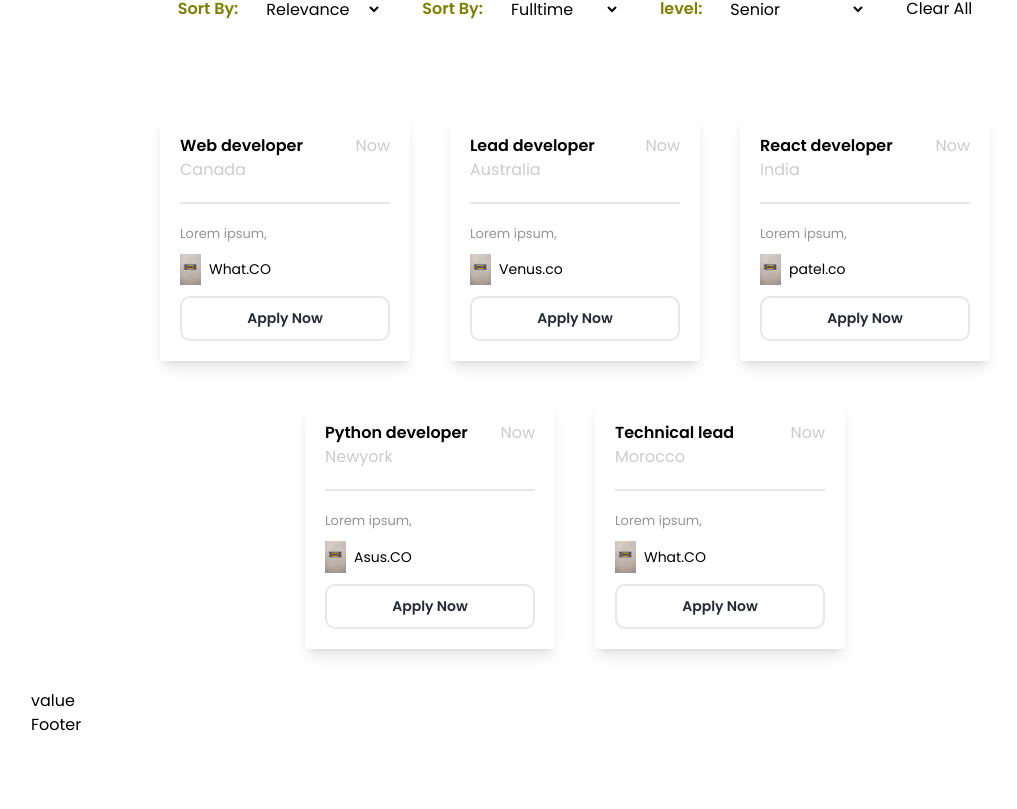
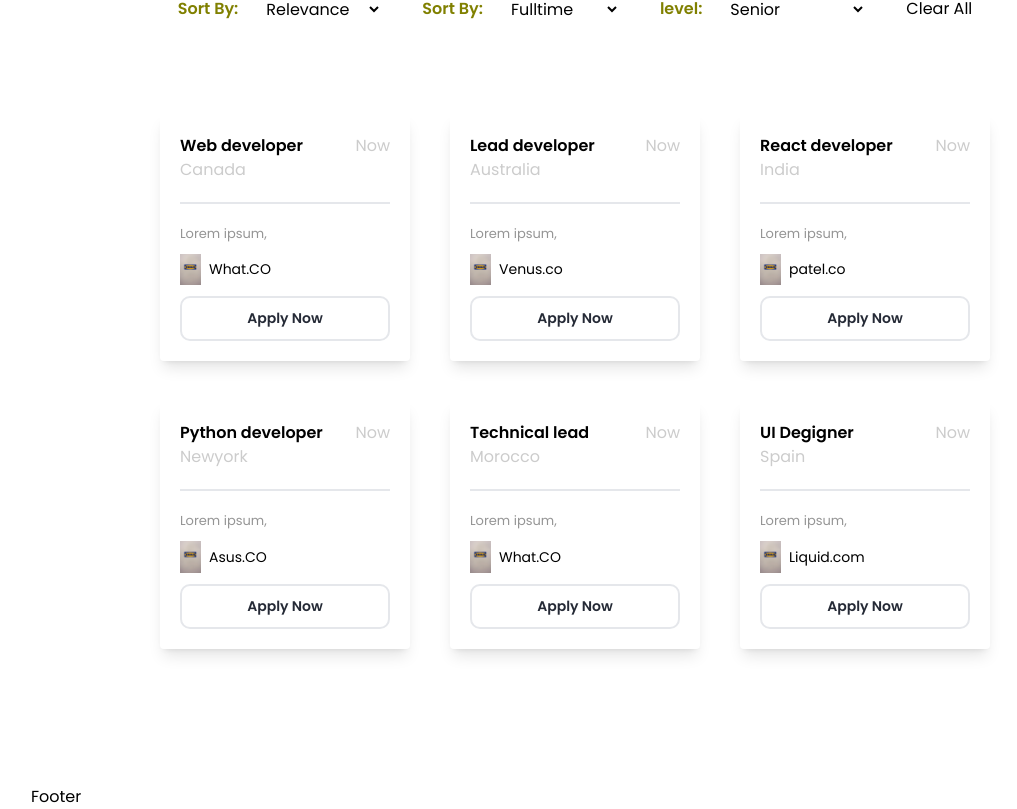
Before and after one commit to alexander784/Mboka, a React (Create React App) app: page / in a window 1280 px wide. Shown: the part 293-1102 px from the top of the page, without its empty margins (65-1082 px from the left). Before the commit the page ends 1030 px from the top, so only its background shows below. Built offline with nearby package versions, Linux system fonts and the light colour scheme.

Commit message:
Create a div to value content

```diff
--- a/src/components/jobdiv/Job.js
+++ b/src/components/jobdiv/Job.js
@@ -43,6 +43,14 @@ const Data = [
     desc: 'Lorem ipsum, ',
     company: 'What.CO'
   },
+  {
+    id: 1,
+    image: logo,
+    title: 'UI Degigner',
+    location: 'Spain',
+    desc: 'Lorem ipsum, ',
+    company: 'Liquid.com'
+  },
 
 ];
 
--- a/src/components/valuediv/Value.js
+++ b/src/components/valuediv/Value.js
@@ -1,8 +1,10 @@
 import React from 'react'
+import simple from "../../assets/Simple.avif";
 
 const Value = () => {
   return (
-    <div>value</div>
+    <div className='mb-[4rem] mt-[6rem]'>
+    </div>
   )
 }
 
```
Also changed, not shown: src/assets/Simple.avif (added).
